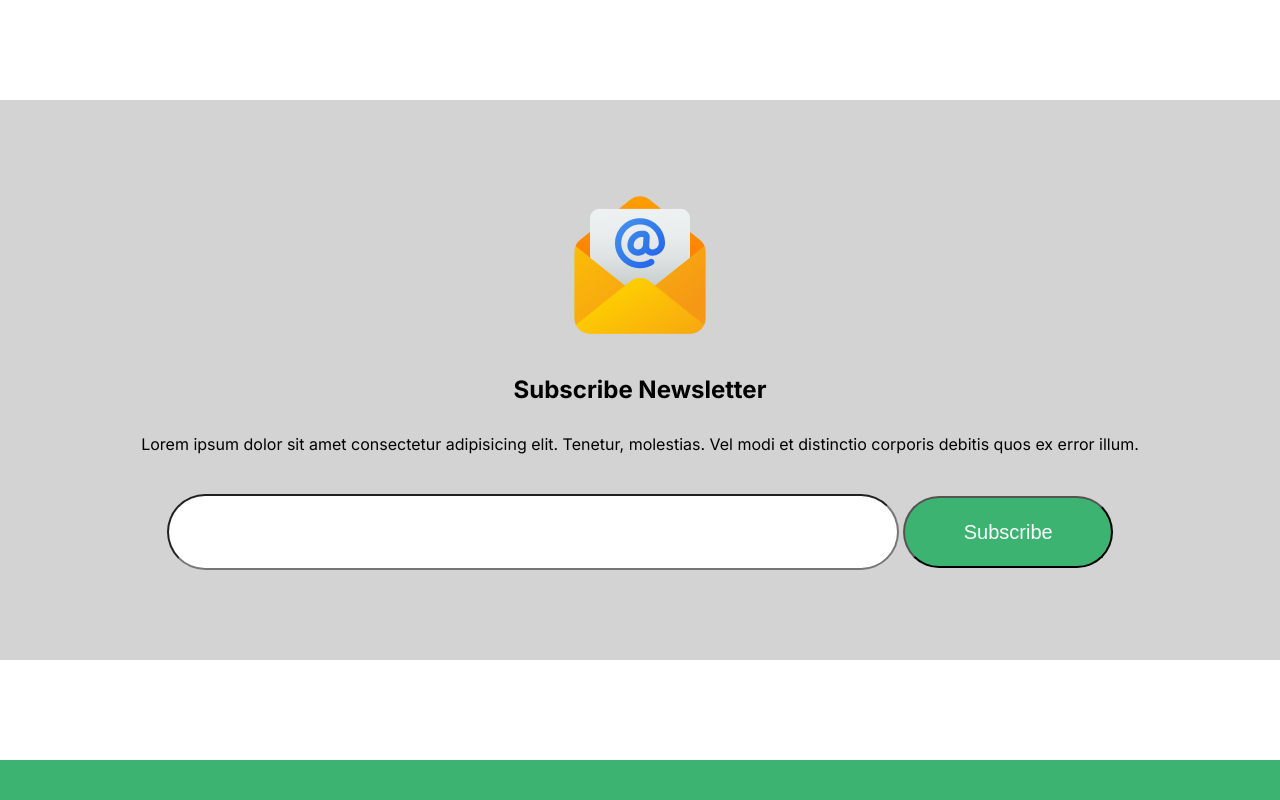
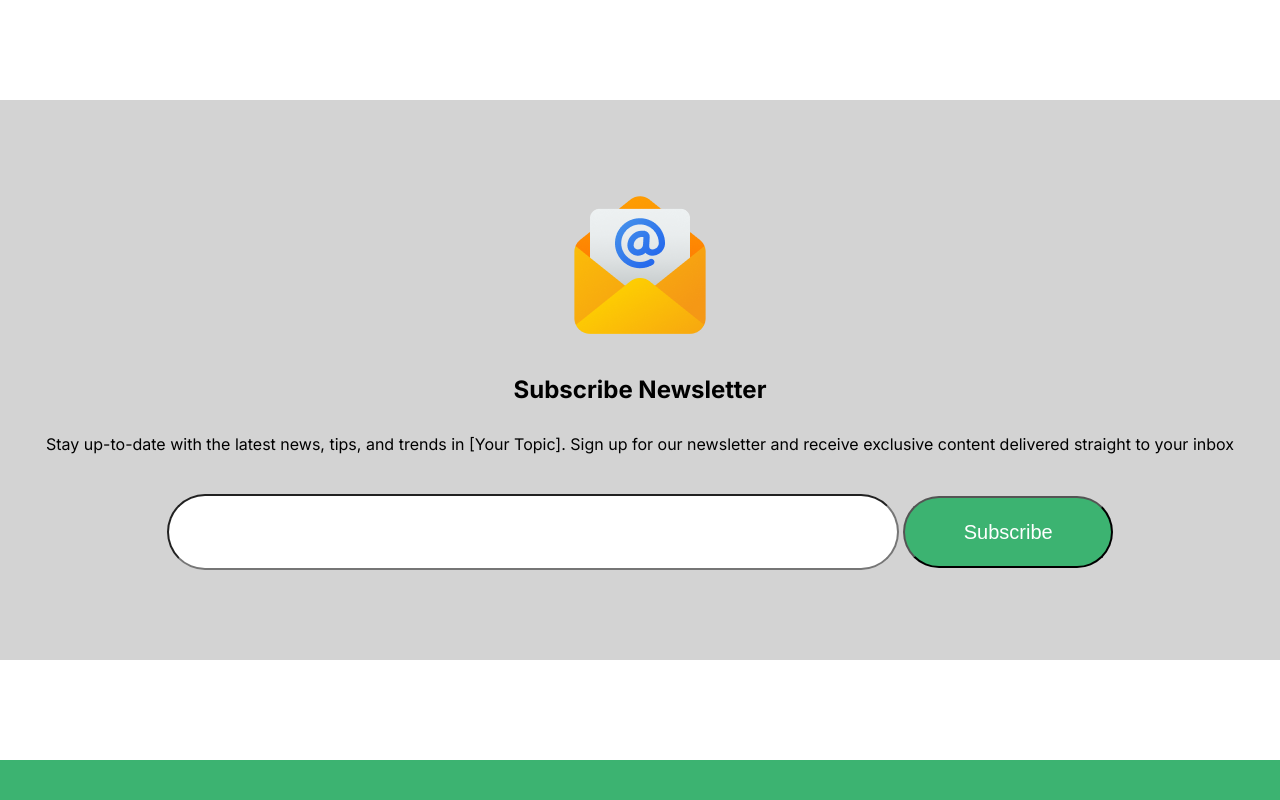
Before and after one commit to masudulalam/New-Year-Project, a plain HTML site: page index.html in a window 1280 px wide. Shown: the top 800 px of the page. Drawn offline with Linux system fonts and the light colour scheme.

Commit message:
subscription section paragraph changes

```diff
--- a/index.html
+++ b/index.html
@@ -19,7 +19,8 @@
             <div class="newsletter-section-container">
                 <img src="assets/images/Group 61.png" alt="newsletter icon">
                 <h2 class="subscriber-newsletter-title">Subscribe Newsletter</h2>
-                <p>Lorem ipsum dolor sit amet consectetur adipisicing elit. Tenetur, molestias. Vel modi et distinctio corporis debitis quos ex error illum.</p>
+                <p>Stay up-to-date with the latest news, tips, and trends in [Your Topic]. Sign up for our newsletter and receive exclusive content delivered straight to your inbox
+                </p>
                 <form>
                     <input type="email" name="" id="">
                     <input type="submit" value="Subscribe">
```
